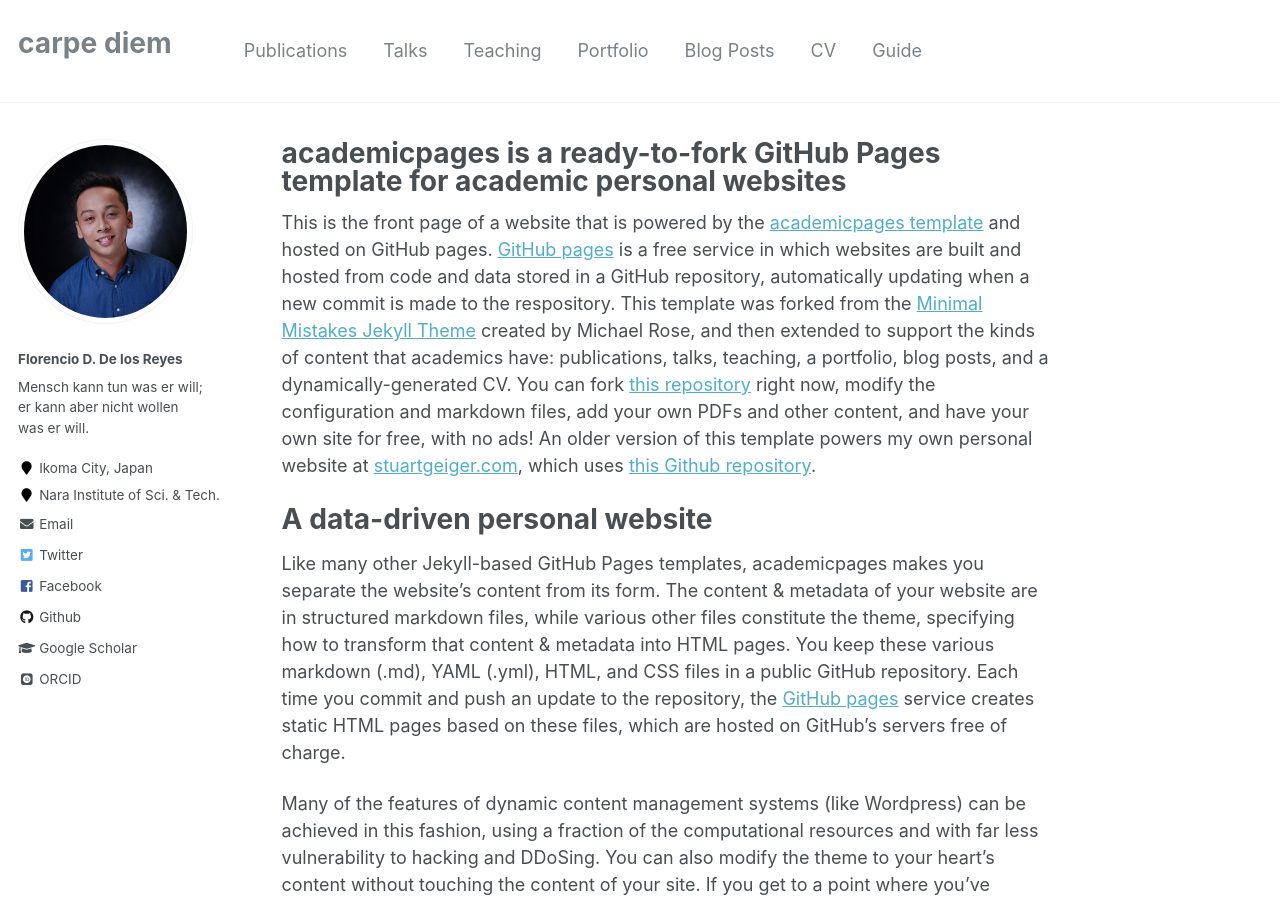
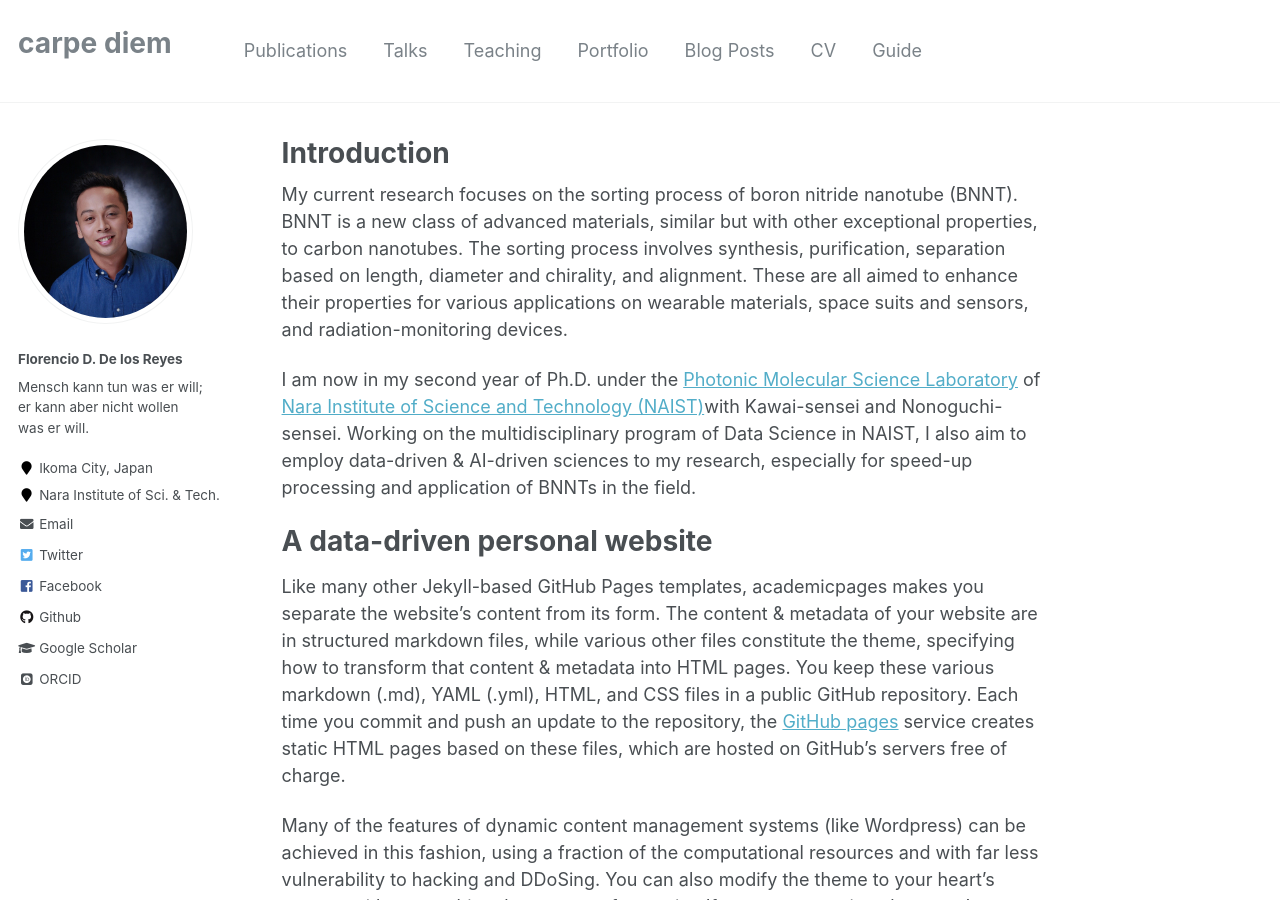
Before and after one commit to fddelosreyes/fddelosreyes.github.io, a Jekyll site: the page built from _pages/about.md, in a window 1280 px wide and 900 px high. Built offline with Jekyll 4.4.1, drawn with Linux system fonts in a browser that asks for light colours; some web fonts are replaced.

Commit message:
Update about.md

```diff
--- a/_pages/about.md
+++ b/_pages/about.md
@@ -1,6 +1,6 @@
 ---
 permalink: /
-title: "academicpages is a ready-to-fork GitHub Pages template for academic personal websites"
+title: "Introduction"
 excerpt: "About me"
 author_profile: true
 redirect_from:
@@ -8,7 +8,9 @@ redirect_from:
   - /about.html
 ---
 
-This is the front page of a website that is powered by the [academicpages template](https://github.com/academicpages/academicpages.github.io) and hosted on GitHub pages. [GitHub pages](https://pages.github.com) is a free service in which websites are built and hosted from code and data stored in a GitHub repository, automatically updating when a new commit is made to the respository. This template was forked from the [Minimal Mistakes Jekyll Theme](https://mmistakes.github.io/minimal-mistakes/) created by Michael Rose, and then extended to support the kinds of content that academics have: publications, talks, teaching, a portfolio, blog posts, and a dynamically-generated CV. You can fork [this repository](https://github.com/academicpages/academicpages.github.io) right now, modify the configuration and markdown files, add your own PDFs and other content, and have your own site for free, with no ads! An older version of this template powers my own personal website at [stuartgeiger.com](http://stuartgeiger.com), which uses [this Github repository](https://github.com/staeiou/staeiou.github.io).
+My current research focuses on the sorting process of boron nitride nanotube (BNNT). BNNT is a new class of advanced materials, similar but with other exceptional properties, to carbon nanotubes. The sorting process involves synthesis, purification, separation based on length, diameter and chirality, and alignment. These are all aimed to enhance their properties for various applications on wearable materials, space suits and sensors, and radiation-monitoring devices.
+
+I am now in my second year of Ph.D. under the [Photonic Molecular Science Laboratory](https://mswebs.naist.jp/LABs/kawai/index.html) of [Nara Institute of Science and Technology (NAIST)](http://www.naist.jp/)with Kawai-sensei and Nonoguchi-sensei. Working on the multidisciplinary program of Data Science in NAIST, I also aim to employ data-driven & AI-driven sciences to my research, especially for speed-up processing and application of BNNTs in the field.
 
 A data-driven personal website
 ======
```
